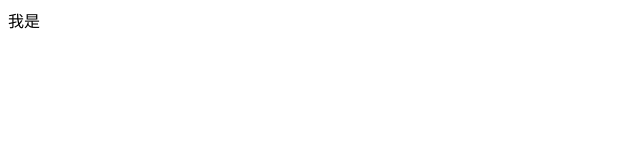
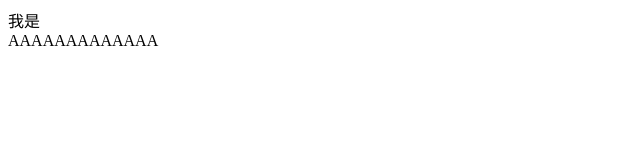
Before and after one commit to 3212484932/git-Demo, a plain HTML site: page index.html in a window 1280 px wide. Shown: the whole page, without its empty margins (0-640 px from the left). Drawn offline with Linux system fonts and the light colour scheme.

Commit message:
A程序员第二次提交

```diff
--- a/index.html
+++ b/index.html
@@ -1,3 +1,6 @@
 <index class="html">
     我是
 </index>
+<div>
+    AAAAAAAAAAAAA
+</div>
```
